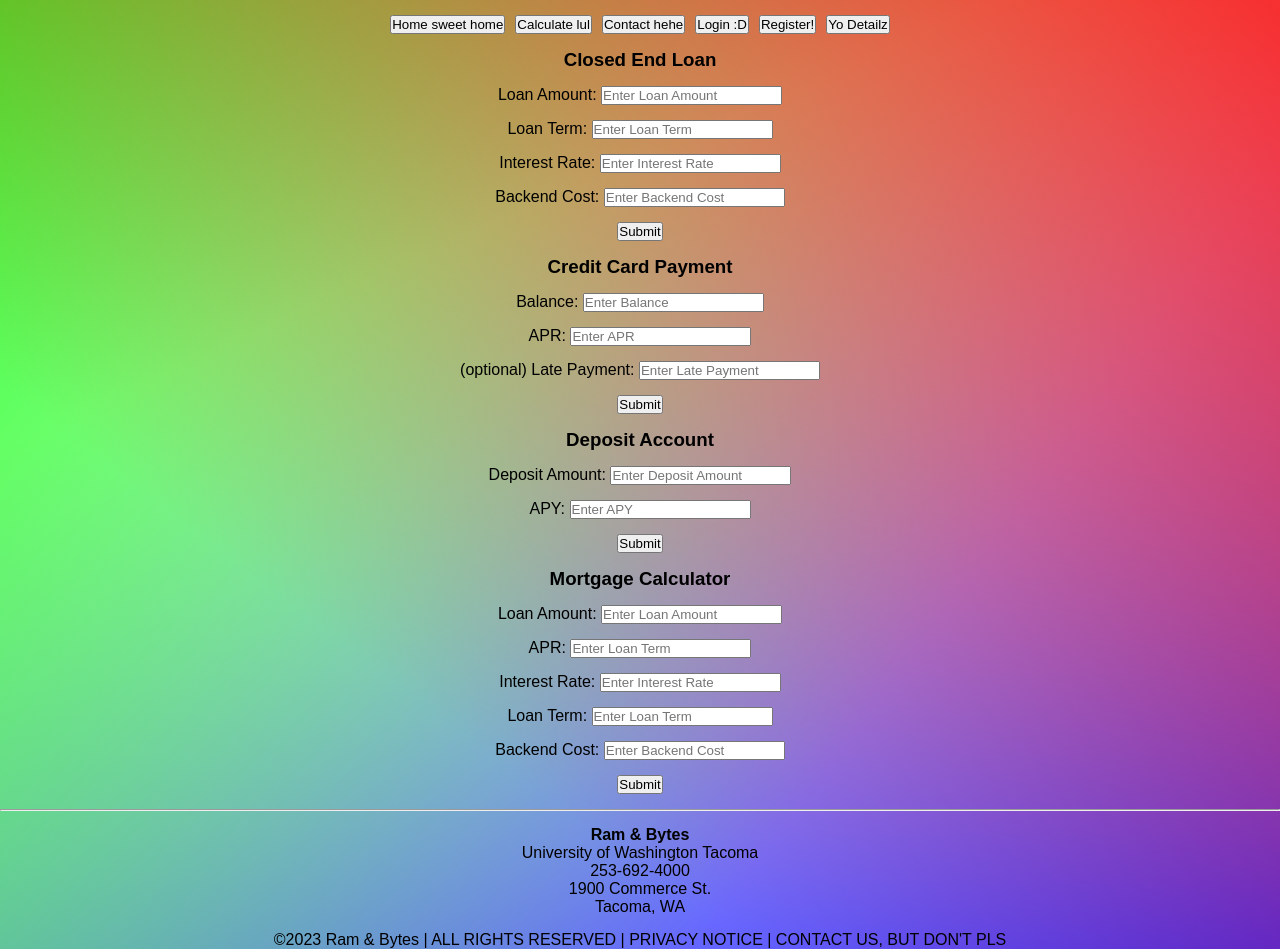
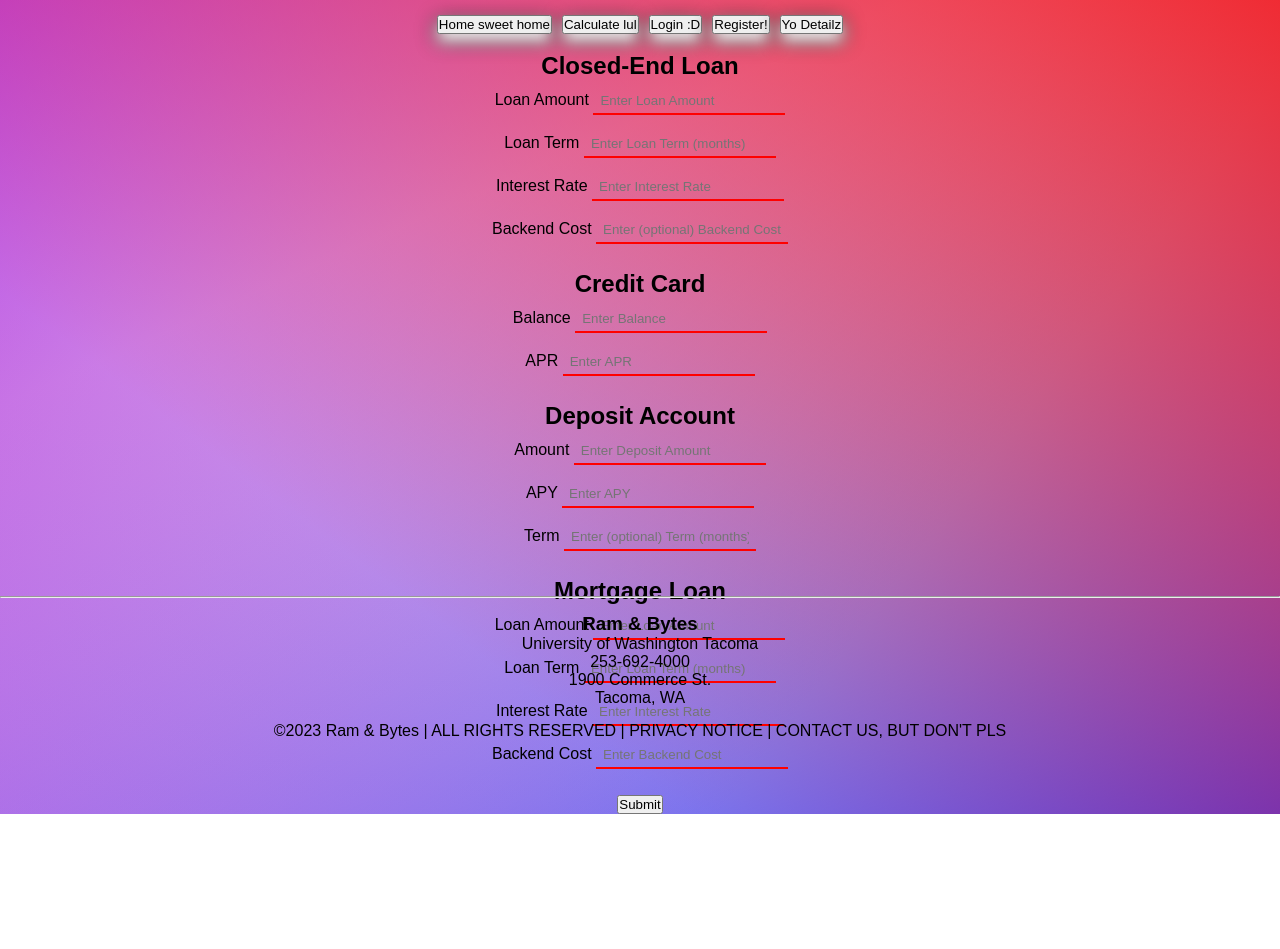
Before and after one commit to zlahan/Financial-Calculator, a React (Create React App) app: page /Calculate in a window 1280 px wide. After the commit the page ends 814 px from the top, so only its background shows below. Built offline with nearby package versions, Linux system fonts and the light colour scheme.

Commit message:
FinancialCalculator 2.15.23 9.27a

```diff
--- a/src/Components/Calculate.css
+++ b/src/Components/Calculate.css
@@ -0,0 +1,13 @@
+input[type=text] {
+    width: 15%;
+    padding: 5px 7px;
+    margin: 8px 0;
+    box-sizing: border-box;
+    border: none;
+    background-color: transparent;
+    border-bottom: 2px solid rgb(255, 0, 0);
+  }
+
+  .calcinput {
+    text-align: left;
+  }
--- a/src/Components/Calculate.js
+++ b/src/Components/Calculate.js
@@ -1,173 +1,121 @@
 import React, { Component } from 'react'
+import  './Calculate.css';
 
 export default class Calculate extends Component {
+  constructor(props){
+    super(props)
+    this.state={
+      clamount:'',
+      clterm:'',
+      cirate:'',
+      cbcost:'',
+      ccbal:'',
+      ccapr:'',
+      damt:'',
+      dapy:'',
+      dterm:'',
+      mlamount:'',
+      mlterm:'',
+      mirate:'',
+      mbcost:''
+    };
+    this.handleSubmit = this.handleSubmit.bind(this);
+  }
+  handleSubmit(e) {
+    e.preventDefault();
+    const { clamount, clterm, cirate, cbcost, ccbal, ccapr, damt, dapy, dterm, mlamount, mlterm, mirate, mbcost} = this.state;
+    console.log(clamount, clterm, cirate, cbcost, ccbal, ccapr, damt, dapy, dterm, mlamount, mlterm, mirate, mbcost);
+    fetch("http://localhost:5000/financialdata", {
+      method: "POST",
+      crossDomain: true,
+      headers: {
+        "Content-Type": "application/json",
+        Accept: "application/json",
+        "Access-Control-Allow-Origin": "*",
+      },
+      body: JSON.stringify({
+        clamount,
+        clterm,
+        cirate,
+        cbcost,
+        ccbal,
+        ccapr,
+        damt,
+        dapy,
+        dterm,
+        mlamount,
+        mlterm,
+        mirate,
+        mbcost
+      }),
+    })
+    .then((res) => res.json())
+    .then((data) => {
+      console.log(data,"FinancialData");
+      });
+
+  }
+
   render() {
     return (
 
-      <form>
-        <div>
-          <form>
-            <h3> Closed End Loan </h3>
+      <form onSubmit={this.handleSubmit}>
 
-              <div>
-                <label>Loan Amount: </label>
-                <input
-                  type="Loan Amount"
-                  placeholder="Enter Loan Amount"
-                />
-              </div>
+        <br />
+        <h2> Closed-End Loan </h2>
+          <label for="lamount"> Loan Amount </label>
+          <input type="text" id="lamount" name="clamount"placeholder="Enter Loan Amount"
+          onChange={(e) => this.setState({ clamount: e.target.value })}/><br />
+          <label for="lterm"> Loan Term </label>
+          <input type="text" id="lterm" name="clterm" placeholder="Enter Loan Term (months)"
+          onChange={(e) => this.setState({ clterm: e.target.value })}/><br />
+          <label for="irate"> Interest Rate </label>
+          <input type="text" id="irate" name="cirate" placeholder="Enter Interest Rate"
+          onChange={(e) => this.setState({ cirate: e.target.value })}/><br />
+          <label for="bcost"> Backend Cost </label>
+          <input type="text" id="bcost" name="cbcost" placeholder="Enter (optional) Backend Cost"
+          onChange={(e) => this.setState({ cbcost: e.target.value })}/><br />
+          <br />
 
-              <div>
-                <label>Loan Term: </label>
-                <input
-                  type="Loan Term"
-                  placeholder="Enter Loan Term"
-                />
-              </div>
+        <h2> Credit Card </h2>
+          <label for="bal"> Balance </label>
+          <input type="text" id="bal" name="ccbal" placeholder="Enter Balance"
+          onChange={(e) => this.setState({ ccbal: e.target.value })}/><br />
+          <label for="apr"> APR </label>
+          <input type="text" id="apr" name="ccapr" placeholder="Enter APR"
+          onChange={(e) => this.setState({ ccapr: e.target.value })}/><br />
+          <br />
 
-              <div>
-                <label>Interest Rate: </label>
-                <input
-                  type="Interest Rate"
-                  placeholder="Enter Interest Rate"
-                />
-              </div>
+        <h2> Deposit Account </h2>
+          <label for="amt"> Amount </label>
+          <input type="text" id="amt" name="damt" placeholder="Enter Deposit Amount"
+          onChange={(e) => this.setState({ damt: e.target.value })}/><br />
+          <label for="apy"> APY </label>
+          <input type="text" id="apy" name="dapy" placeholder="Enter APY"
+          onChange={(e) => this.setState({ dapy: e.target.value })}/><br />
+          <label for="term"> Term </label>
+          <input type="text" id="term" name="dterm" placeholder="Enter (optional) Term (months)"
+          onChange={(e) => this.setState({ dterm: e.target.value })}/><br />
+          <br />
 
-              <div>
-                <label>Backend Cost: </label>
-                <input
-                  type="Backend Cost"
-                  placeholder="Enter Backend Cost"
-                />
-              </div>
+        <h2> Mortgage Loan </h2>
+          <label for="lamount"> Loan Amount </label>
+          <input type="text" id="lamount" name="mlamount" placeholder="Enter Loan Amount"
+          onChange={(e) => this.setState({ mlamount: e.target.value })}/><br />
+          <label for="lterm"> Loan Term </label>
+          <input type="text" id="lterm" name="mlterm" placeholder="Enter Loan Term (months)"
+          onChange={(e) => this.setState({ mlterm: e.target.value })}/><br />
+          <label for="irate"> Interest Rate </label>
+          <input type="text" id="irate" name="mirate" placeholder="Enter Interest Rate"
+          onChange={(e) => this.setState({ mirate: e.target.value })}/><br />
+          <label for="bcost"> Backend Cost </label>
+          <input type="text" id="bcost" name="mbcost" placeholder="Enter Backend Cost"
+          onChange={(e) => this.setState({ mbcost: e.target.value })}/><br />
+          <br />
+          <button type="submit">
+            Submit
+          </button>
 
-              <div>
-                <button type="submit">
-                  Submit
-                </button>
-              </div>
-
-          </form>
-        </div>
-
-        <div>
-          <form>
-            <h3> Credit Card Payment </h3>
-
-              <div>
-                <label>Balance: </label>
-                <input
-                  type="Balance"
-                  placeholder="Enter Balance"
-                />
-              </div>
-
-              <div>
-                <label>APR: </label>
-                <input
-                  type="APR"
-                  placeholder="Enter APR"
-                />
-              </div>
-
-              <div>
-                <label>(optional) Late Payment: </label>
-                <input
-                  type="Late Payment"
-                  placeholder="Enter Late Payment"
-                />
-              </div>
-
-              <div>
-                  <button type="submit">
-                  Submit
-                  </button>
-              </div>
-
-          </form>
-        </div>
-
-        <div>
-          <form>
-            <h3> Deposit Account </h3>
-
-            <div>
-              <label>Deposit Amount: </label>
-              <input
-                type="Deposit Amount"
-                placeholder="Enter Deposit Amount"
-              />
-            </div>
-
-            <div>
-              <label>APY: </label>
-              <input
-                type="APY"
-                placeholder="Enter APY"
-              />
-            </div>
-
-            <div>
-              <button type="submit">
-                Submit
-              </button>
-            </div>
-
-          </form>
-        </div>
-
-        <div>
-          <form>
-            <h3> Mortgage Calculator </h3>
-
-            <div>
-              <label>Loan Amount: </label>
-              <input
-                type="Loan Amount"
-                placeholder="Enter Loan Amount"
-              />
-            </div>
-
-            <div>
-              <label>APR: </label>
-              <input
-                type="APR"
-                placeholder="Enter Loan Term"
-              />
-            </div>
-
-            <div>
-              <label>Interest Rate: </label>
-              <input
-                type="Interest Rate"
-                placeholder="Enter Interest Rate"
-              />
-            </div>
-
-            <div>
-              <label>Loan Term: </label>
-              <input
-                type="Loan Term"
-                placeholder="Enter Loan Term"
-              />
-            </div>
-
-            <div>
-              <label>Backend Cost: </label>
-              <input
-                type="Backend Cost"
-                placeholder="Enter Backend Cost"
-              />
-            </div>
-
-            <div>
-              <button type="submit">
-                Submit
-              </button>
-            </div>
-
-          </form>
-        </div>
       </form>
     )
   }
--- a/src/Components/Home.css
+++ b/src/Components/Home.css
@@ -12,40 +12,19 @@
     cursor: pointer;
   }
 
-  .background {
-    background: #258532;
-    background-blend-mode: darken;
-    background-size: cover;
-  }
-
-  /* The section below is for a test mostly
-   .firstsection {
-    display: flex;
-    align-items: center;
-    justify-content: center;
-    position: sticky;
-    top:0;
-    cursor: pointer;
-  }
-
-  .secondsection {
-    background: rgb(148, 131, 131);
-    background-blend-mode: darken;
-    background-size: cover;
-  } */
-
   /* The section below is for CSS for the sample pictures imported*/
   body {
     text-align: center;
-    background: linear-gradient(217deg, rgba(255,0,0,.8), rgba(255,0,0,0) 70.71%),
-    linear-gradient(127deg, rgba(0,255,0,.8), rgba(0,255,0,0) 70.71%),
-    linear-gradient(336deg, rgba(0,0,255,.8), rgba(0,0,255,0) 70.71%) !important;
     font-weight: 300;
     font-family: "Fira Sans", sans-serif;
+    background: linear-gradient(217deg, rgba(245, 1, 1, 0.8), rgba(196, 165, 165, 0.197) 70.71%),
+    linear-gradient(127deg, rgba(166, 9, 239, 0.8), rgba(0,255,0,0) 70.71%),
+    linear-gradient(336deg, rgba(0,0,255,.8), rgba(114, 114, 216, 0) 70.71%) !important;
   }
 
   div {
     margin-top: 15px;
+
   }
 
   .image-section {
--- a/src/Components/NavBar.css
+++ b/src/Components/NavBar.css
@@ -2,3 +2,11 @@
     margin-right: 5px;
     margin-left: 5px;
   }
+
+  .button {
+    box-shadow: 0 8px 16px 0 rgb(255, 255, 255), 0 6px 20px 0 rgb(0, 0, 0);
+  }
+
+  .button:hover {
+    box-shadow: 0 12px 16px 0 rgb(74, 10, 249), 0 17px 50px 0 rgb(245, 8, 8);
+  }
--- a/src/Components/NavBar.js
+++ b/src/Components/NavBar.js
@@ -8,7 +8,6 @@ const NavBar = () => {
                 <nav>
                     <NavLink to="/Home"><button onClick = "Home" class = "button"> Home sweet home </button></NavLink>
                     <NavLink to="/Calculate"><button onClick = "#Calculate" class = "button"> Calculate lul </button></NavLink>
-                    <NavLink to="/Contact"><button onClick = "#Contact" class = "button"> Contact hehe </button></NavLink>
                     <NavLink to="/Login"><button onClick = "#Login" class = "button"> Login :D </button></NavLink>
                     <NavLink to="/Register"><button onClick = "#Register" class = "button"> Register! </button></NavLink>
                     <NavLink to="/Userdetails"><button onClick = "#Userdetails" class = "button"> Yo Detailz </button></NavLink>
--- a/src/Components/Register.js
+++ b/src/Components/Register.js
@@ -95,7 +95,7 @@ export default class Register extends Component {
           </button>
         </div>
         <p>
-          Already registered <a href="/sign-in">sign in?</a>
+          Already registered? <a href="/sign-in">sign in</a>
         </p>
       </form>
     )
--- a/src/Components/Userdetails.js
+++ b/src/Components/Userdetails.js
@@ -35,9 +35,33 @@ export default class Userdetails extends Component {
 	render() {
     return (
         <div>
+          <h1>Account Details</h1>
+           <br /><hr /><br />
             Name: <h1>{this.state.userData.fname}</h1>
             Email: <h1>{this.state.userData.email}</h1><br/>
-        <button onClick={this.logOut}> Log Out </button>
+           <hr /><br />
+          <h1>Closed End Loan</h1>
+            Loan Amount: <h1>{this.state.userData.clamount}</h1>
+            Loan Term: <h1>{this.state.userData.clterm}</h1>
+            Interest Rate: <h1>{this.state.userData.cirate}</h1>
+            Backend Cost: <h1>{this.state.userData.cbcost}</h1>
+            <br />
+          <h1>Credit Card</h1>
+            Balance: <h1>{this.state.userData.ccbal}</h1>
+            APR: <h1>{this.state.userData.ccapr}</h1>
+            <br />
+          <h1>Deposit Account</h1>
+            Deposit Amount: <h1>{this.state.userData.damt}</h1>
+            APY: <h1>{this.state.userData.dapy}</h1>
+            Term: <h1>{this.state.userData.dlterm}</h1>
+            <br />
+          <h1>Mortgage Loan</h1>
+            Loan Amount: <h1>{this.state.userData.mlamount}</h1>
+            Loan Term: <h1>{this.state.userData.mlterm}</h1>
+            APR: <h1>{this.state.userData.mirate}</h1>
+            BCost: <h1>{this.state.userData.mbcost}</h1>
+            <br />
+            <button onClick={this.logOut}>Log Out</button>
           </div>
         )
       }
--- a/src/Footer.css
+++ b/src/Footer.css
@@ -1,8 +1,9 @@
-.main-footer{
-    color: rgb(177, 157, 157);
-    background-color: #b47516;
+.main-footer {
     padding-top: 3em;
-    position: relative;
-    bottom: 0;
     width: 100%;
+    position:absolute;
+    left:0;
+    bottom:0;
+    right:0;
+    padding-bottom:60px;
 }
--- a/src/Footer.js
+++ b/src/Footer.js
@@ -1,14 +1,13 @@
 import React from 'react';
-
+import "./Footer.css"
 const Footer = () => {
     return(
         <div className="main-footer">
             <div className="container">
                 <div className="row">
                     <hr />
-                {/* Column */}
                     <div className="col">
-                        <h4>Ram & Bytes</h4>
+                        <h3>Ram & Bytes</h3>
                         <ul className="list">
                             <nav>University of Washington Tacoma</nav>
                             <nav>253-692-4000</nav>
@@ -22,7 +21,7 @@ const Footer = () => {
                         &copy;{new Date().getFullYear()} Ram & Bytes | ALL RIGHTS RESERVED | PRIVACY NOTICE | CONTACT US, BUT DON'T PLS
                     </nav>
                 </div>
-            </div>
+             </div>
         </div>
     )
 }
```
Also changed, not shown: src/App.js (+0 -25 lines), src/Components/Home.js (+1 -14 lines). Lines whose indentation alone changed are shown as unchanged.
